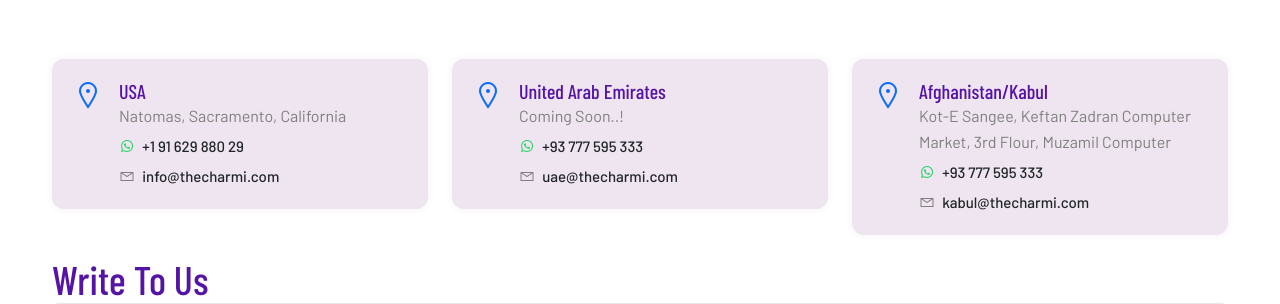
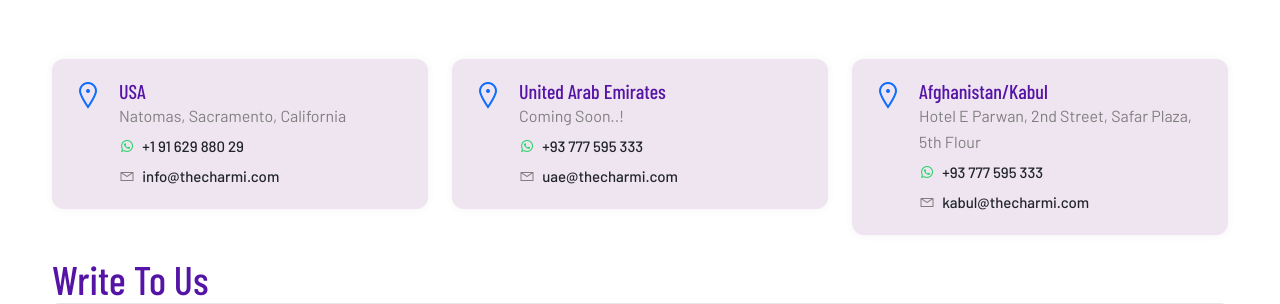
Before and after one commit to ahmadzai/theCharmi, a Django app: page /contact/ in a window 1280 px wide. Shown: the part 206-510 px from the top of the page. Run offline with Django 4.2, Linux system fonts and the light colour scheme; parts of the project's set-up code (start-up, migrations or seed data) failed here and were passed over; some libraries are stand-ins or nearby versions; some web fonts are replaced.

Commit message:
kabul address updated

```diff
--- a/templates/contact/contact.html
+++ b/templates/contact/contact.html
@@ -56,7 +56,7 @@
                         </div>
                         <div>
                             <h5>Afghanistan/Kabul</h5>
-                            <p class="mb-1">Kot-E Sangee, Keftan Zadran Computer Market, 3rd Flour, Muzamil Computer</p>
+                            <p class="mb-1">Hotel E Parwan, 2nd Street, Safar Plaza, 5th Flour</p>
                             <p class="mb-1">
                                 <i class="la la-whatsapp whatsapp-icon me-1"></i>
                                 <a href="https://wa.me/93777595333" target="_blank" class="phone-link">+93 777 595
```
